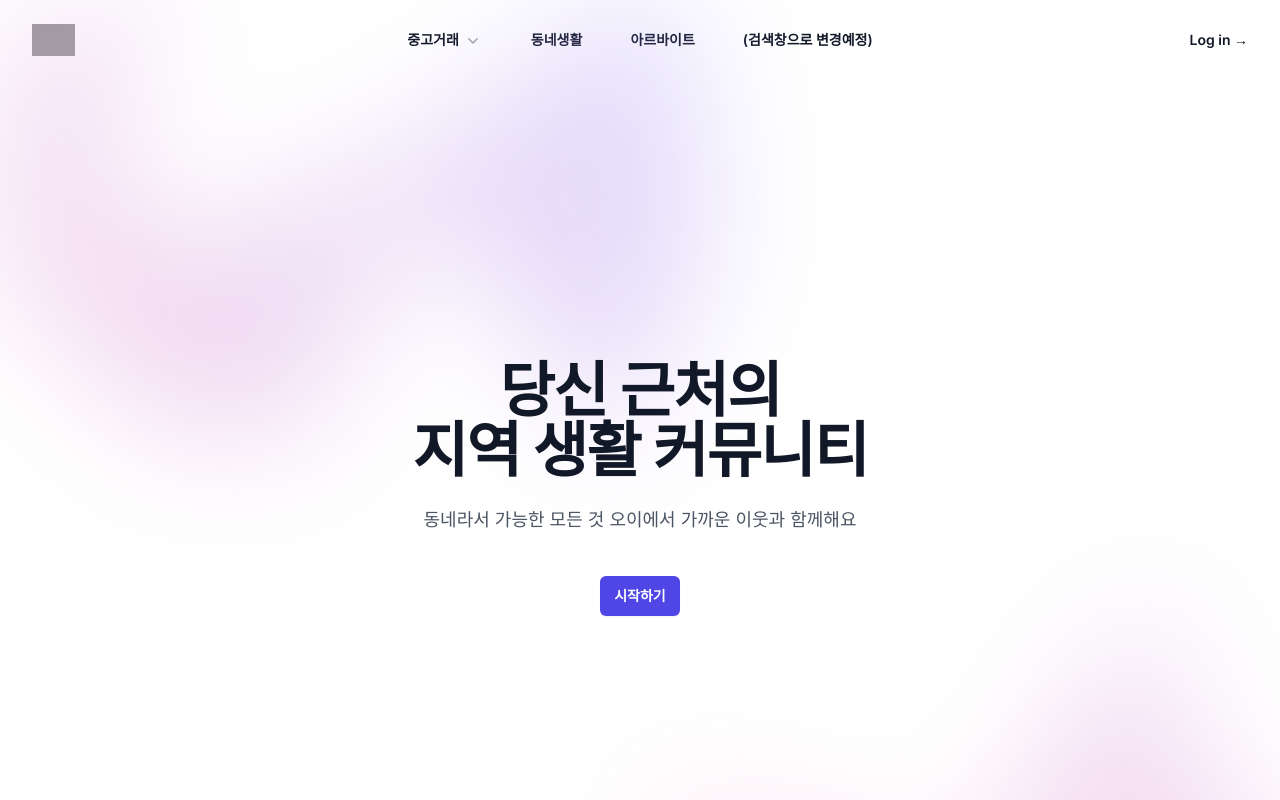
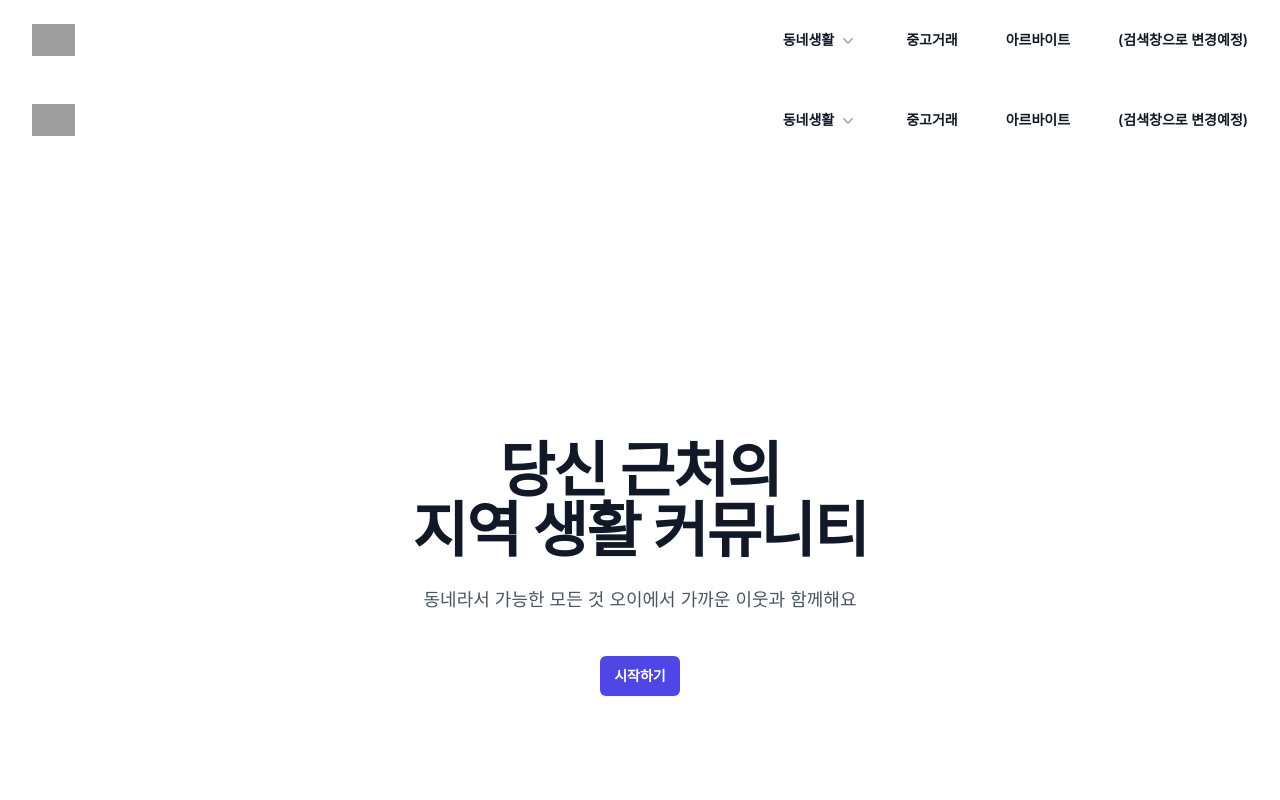
Before and after one commit to DooHwanKim92/3rdProj_OEI, a Next.js app in the folder frontapp/: page / in a window 1280 px wide. Shown: the top 800 px of the page. Built offline with nearby package versions, Linux system fonts and the light colour scheme; grey boxes are pictures that could not be loaded.

Commit message:
공통layout 처리중

```diff
--- a/frontapp/src/app/header/page.tsx
+++ b/frontapp/src/app/header/page.tsx
@@ -1,6 +1,6 @@
 'use client'
 
-import { Fragment, useState } from 'react'
+import { Fragment, useEffect, useState } from 'react'
 import { Dialog, Disclosure, Popover, Transition } from '@headlessui/react'
 import {
   ArrowPathIcon,
@@ -33,7 +33,7 @@ export default function HeaderSection() {
   const [mobileMenuOpen, setMobileMenuOpen] = useState(false)
 
   return (
-    <header className="bg-white">
+    <div className="bg-white">
       <nav className="mx-auto flex max-w-7xl items-center justify-between p-6 lg:px-8" aria-label="Global">
         <div className="flex lg:flex-1">
           <a href="/" className="-m-1.5 p-1.5">
@@ -54,7 +54,7 @@ export default function HeaderSection() {
         <Popover.Group className="hidden lg:flex lg:gap-x-12">
           <Popover className="relative">
             <Popover.Button className="flex items-center gap-x-1 text-sm font-semibold leading-6 text-gray-900">
-              중고거래
+              동네생활
               <ChevronDownIcon className="h-5 w-5 flex-none text-gray-400" aria-hidden="true" />
             </Popover.Button>
 
@@ -103,8 +103,8 @@ export default function HeaderSection() {
             </Transition>
           </Popover>
 
-          <a href="#" className="text-sm font-semibold leading-6 text-gray-900">
-            동네생활
+          <a href="/article" className="text-sm font-semibold leading-6 text-gray-900">
+            중고거래
           </a>
           <a href="#" className="text-sm font-semibold leading-6 text-gray-900">
             아르바이트
@@ -113,11 +113,6 @@ export default function HeaderSection() {
             (검색창으로 변경예정)
           </a>
         </Popover.Group>
-        <div className="hidden lg:flex lg:flex-1 lg:justify-end">
-          <a href="#" className="text-sm font-semibold leading-6 text-gray-900">
-            Log in <span aria-hidden="true">&rarr;</span>
-          </a>
-        </div>
       </nav>
       <Dialog as="div" className="lg:hidden" open={mobileMenuOpen} onClose={setMobileMenuOpen}>
         <div className="fixed inset-0 z-10" />
@@ -199,6 +194,6 @@ export default function HeaderSection() {
           </div>
         </Dialog.Panel>
       </Dialog>
-    </header>
+    </div>
   )
 }
--- a/frontapp/src/app/layout.tsx
+++ b/frontapp/src/app/layout.tsx
@@ -18,7 +18,7 @@ export default function RootLayout({
 }>) {
   return (
     <html lang="ko">
-      <HeaderSection/>
+      <div><HeaderSection/></div>
       <body className={inter.className}>{children}</body>
     </html>
   );
--- a/frontapp/src/app/login/page.tsx
+++ b/frontapp/src/app/login/page.tsx
@@ -11,11 +11,13 @@ export default function LogIn() {
       */}
       <div className="flex min-h-full flex-1 flex-col justify-center px-6 py-12 lg:px-8">
         <div className="sm:mx-auto sm:w-full sm:max-w-sm">
-          <img
-            className="mx-auto h-10 w-auto"
-            src="https://tailwindui.com/img/logos/mark.svg?color=indigo&shade=600"
-            alt="Your Company"
-          />
+          <a href="/">
+            <img
+              className="mx-auto h-10 w-auto"
+              src="https://tailwindui.com/img/logos/mark.svg?color=indigo&shade=600"
+              alt="Your Company"
+            />
+          </a>
           {/* <h2 className="mt-10 text-center text-2xl font-bold leading-9 tracking-tight text-gray-900">
             로그인
           </h2> */}
--- a/frontapp/src/app/page.tsx
+++ b/frontapp/src/app/page.tsx
@@ -17,20 +17,10 @@ export default function Home() {
   const [mobileMenuOpen, setMobileMenuOpen] = useState(false)
 
   return (
+    <>
+    <HeaderSection/>
     <div className="bg-white">
       <div className="relative isolate px-6 pt-14 lg:px-8">
-        <div
-          className="absolute inset-x-0 -top-40 -z-10 transform-gpu overflow-hidden blur-3xl sm:-top-80"
-          aria-hidden="true"
-        >
-          <div
-            className="relative left-[calc(50%-11rem)] aspect-[1155/678] w-[36.125rem] -translate-x-1/2 rotate-[30deg] bg-gradient-to-tr from-[#ff80b5] to-[#9089fc] opacity-30 sm:left-[calc(50%-30rem)] sm:w-[72.1875rem]"
-            style={{
-              clipPath:
-                'polygon(74.1% 44.1%, 100% 61.6%, 97.5% 26.9%, 85.5% 0.1%, 80.7% 2%, 72.5% 32.5%, 60.2% 62.4%, 52.4% 68.1%, 47.5% 58.3%, 45.2% 34.5%, 27.5% 76.7%, 0.1% 64.9%, 17.9% 100%, 27.6% 76.8%, 76.1% 97.7%, 74.1% 44.1%)',
-            }}
-          />
-        </div>
         <div className="mx-auto max-w-2xl py-32 sm:py-48 lg:py-56">
           <div className="text-center">
             <h1 className="text-4xl font-bold tracking-tight text-gray-900 sm:text-6xl">
@@ -43,25 +33,14 @@ export default function Home() {
               <a
                 href="/login"
                 className="rounded-md bg-indigo-600 px-3.5 py-2.5 text-sm font-semibold text-white shadow-sm hover:bg-indigo-500 focus-visible:outline focus-visible:outline-2 focus-visible:outline-offset-2 focus-visible:outline-indigo-600"
-              >
+                >
                 시작하기
               </a>
             </div>
           </div>
         </div>
-        <div
-          className="absolute inset-x-0 top-[calc(100%-13rem)] -z-10 transform-gpu overflow-hidden blur-3xl sm:top-[calc(100%-30rem)]"
-          aria-hidden="true"
-        >
-          <div
-            className="relative left-[calc(50%+3rem)] aspect-[1155/678] w-[36.125rem] -translate-x-1/2 bg-gradient-to-tr from-[#ff80b5] to-[#9089fc] opacity-30 sm:left-[calc(50%+36rem)] sm:w-[72.1875rem]"
-            style={{
-              clipPath:
-                'polygon(74.1% 44.1%, 100% 61.6%, 97.5% 26.9%, 85.5% 0.1%, 80.7% 2%, 72.5% 32.5%, 60.2% 62.4%, 52.4% 68.1%, 47.5% 58.3%, 45.2% 34.5%, 27.5% 76.7%, 0.1% 64.9%, 17.9% 100%, 27.6% 76.8%, 76.1% 97.7%, 74.1% 44.1%)',
-            }}
-          />
-        </div>
       </div>
     </div>
+                </>
   )
 }
```
